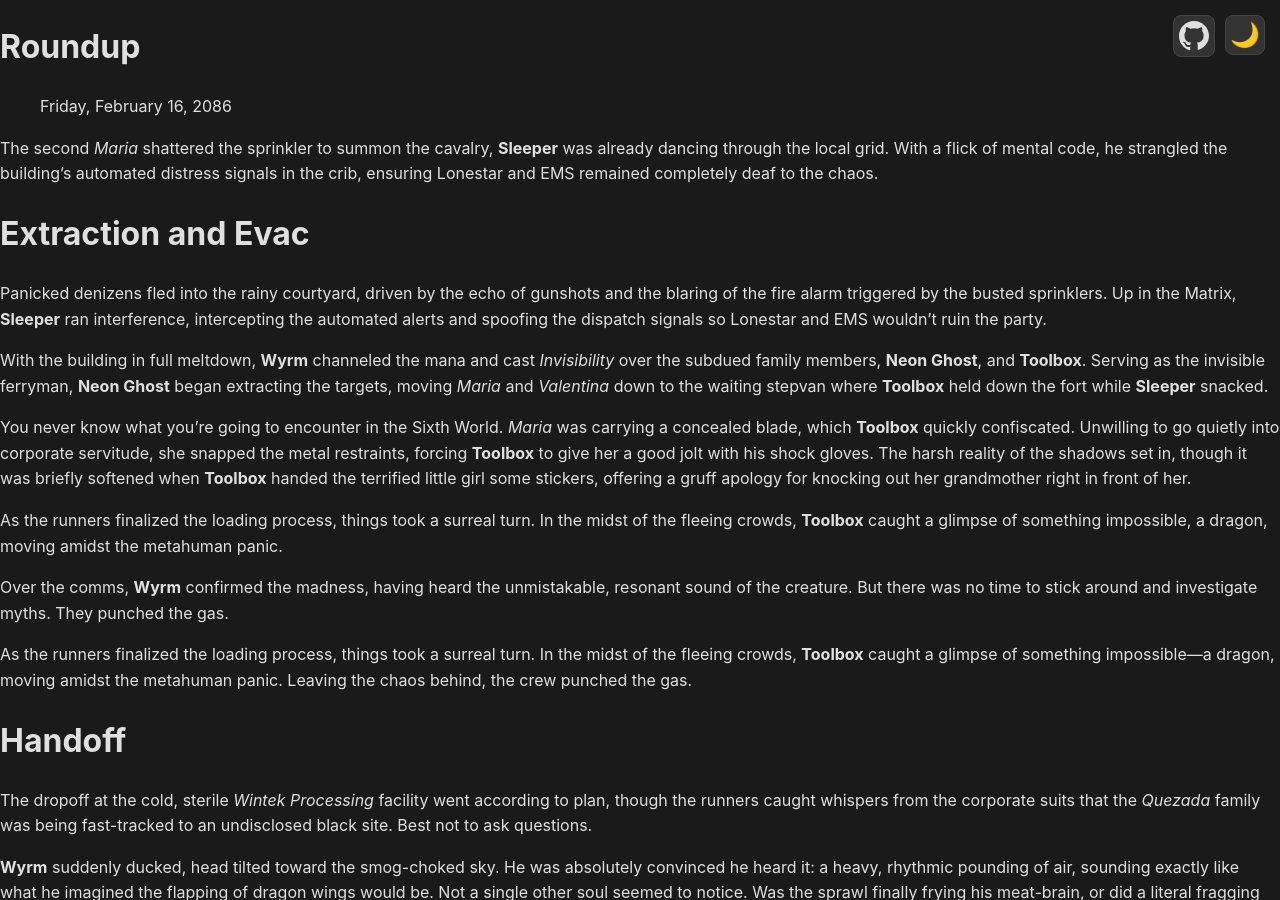
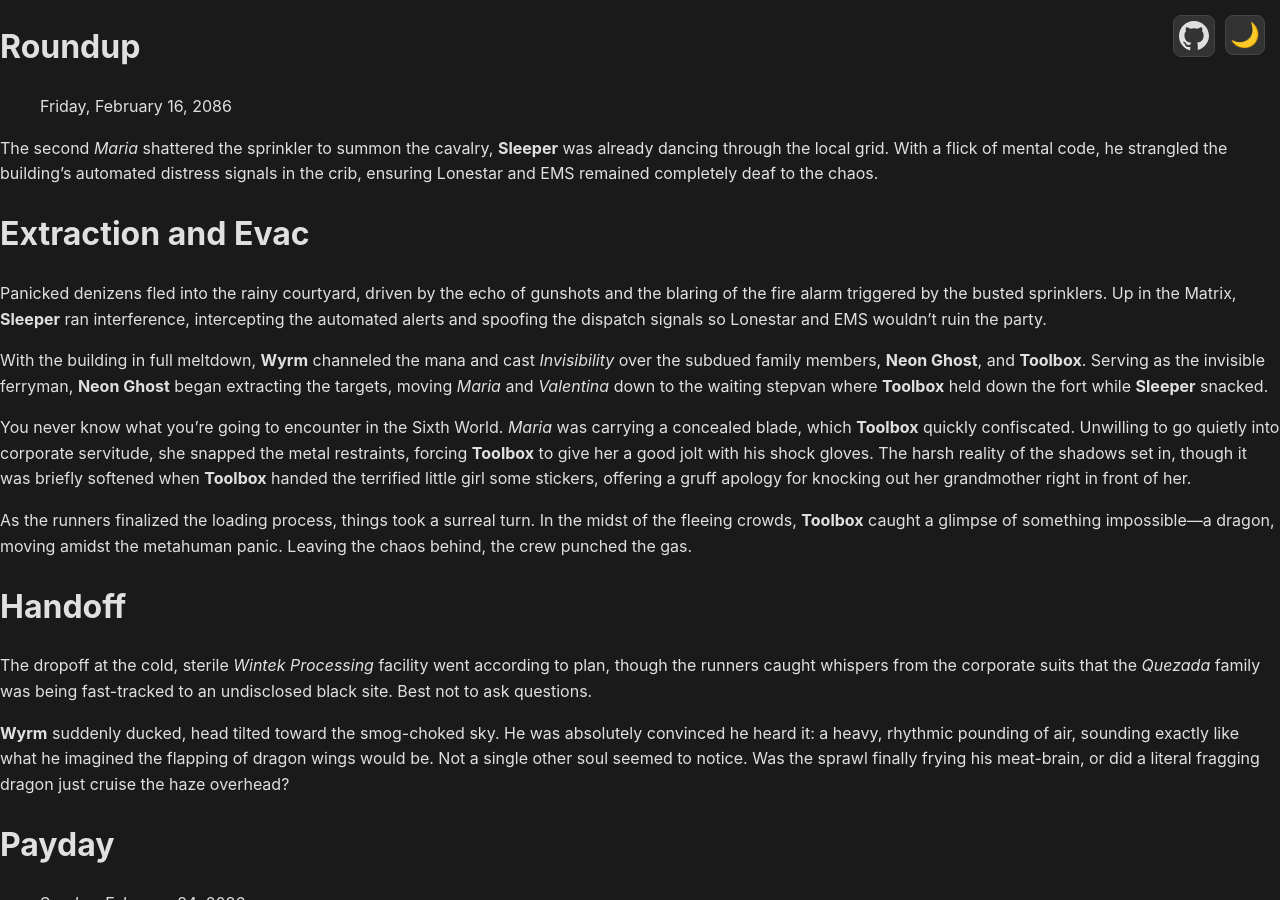
Before and after one commit to TabletopAdventures/tabletopadventures.github.io, a Jekyll site: the page built from campaigns/_shadowrun_mecayotl/session_08.md, in a window 1280 px wide and 900 px high. Built offline with Jekyll 4.4.1, drawn with Linux system fonts in a browser that asks for light colours.

Commit message:
Mecaoytl - Session 8 cleanup (#42)

```diff
--- a/campaigns/_shadowrun_mecayotl/session_08.md
+++ b/campaigns/_shadowrun_mecayotl/session_08.md
@@ -15,10 +15,6 @@ Panicked denizens fled into the rainy courtyard, driven by the echo of gunshots
 With the building in full meltdown, **Wyrm** channeled the mana and cast *Invisibility* over the subdued family members, **Neon Ghost**, and **Toolbox**. Serving as the invisible ferryman, **Neon Ghost** began extracting the targets, moving *Maria* and *Valentina* down to the waiting stepvan where **Toolbox** held down the fort while **Sleeper** snacked.
 
 You never know what you're going to encounter in the Sixth World. *Maria* was carrying a concealed blade, which **Toolbox** quickly confiscated. Unwilling to go quietly into corporate servitude, she snapped the metal restraints, forcing **Toolbox** to give her a good jolt with his shock gloves. The harsh reality of the shadows set in, though it was briefly softened when **Toolbox** handed the terrified little girl some stickers, offering a gruff apology for knocking out her grandmother right in front of her.
-
-As the runners finalized the loading process, things took a surreal turn. In the midst of the fleeing crowds, **Toolbox** caught a glimpse of something impossible, a dragon, moving amidst the metahuman panic.
-
-Over the comms, **Wyrm** confirmed the madness, having heard the unmistakable, resonant sound of the creature. But there was no time to stick around and investigate myths. They punched the gas.
 
 As the runners finalized the loading process, things took a surreal turn. In the midst of the fleeing crowds, **Toolbox** caught a glimpse of something impossible—a dragon, moving amidst the metahuman panic. Leaving the chaos behind, the crew punched the gas.
 
```
